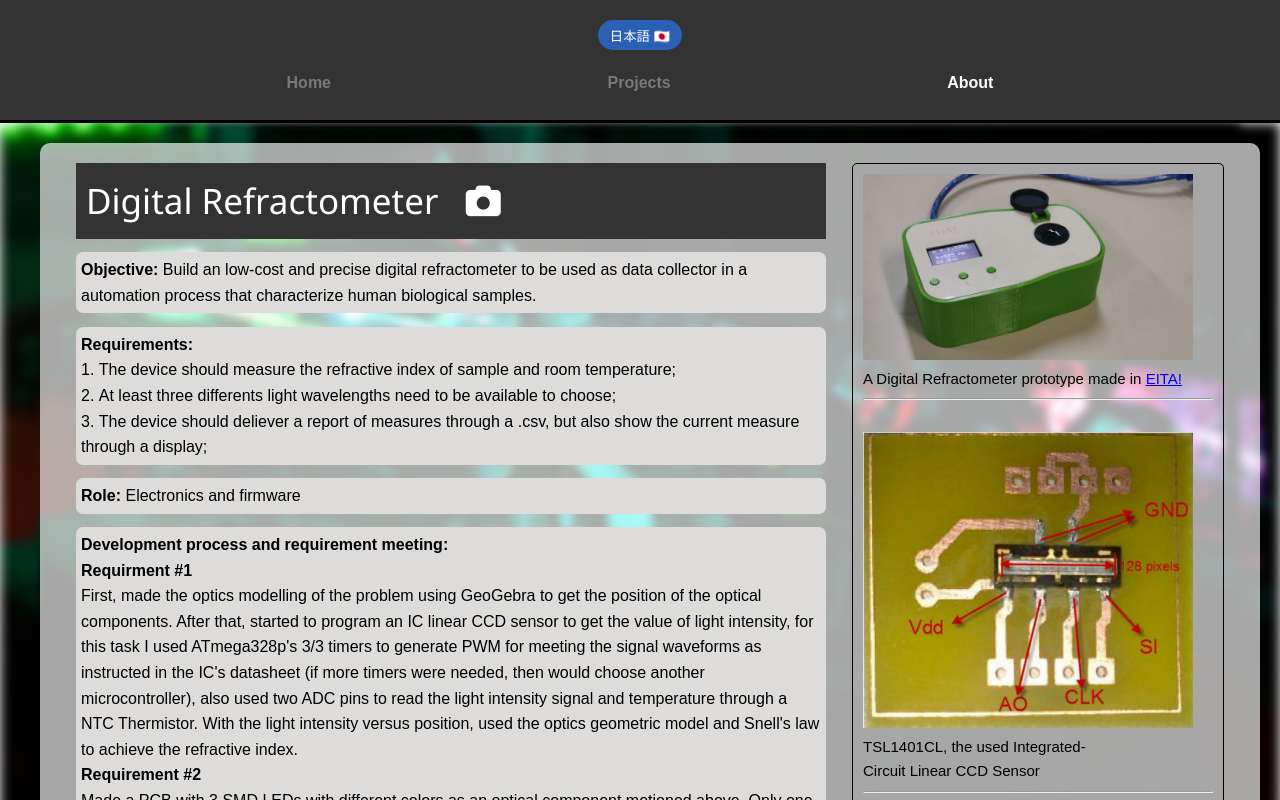
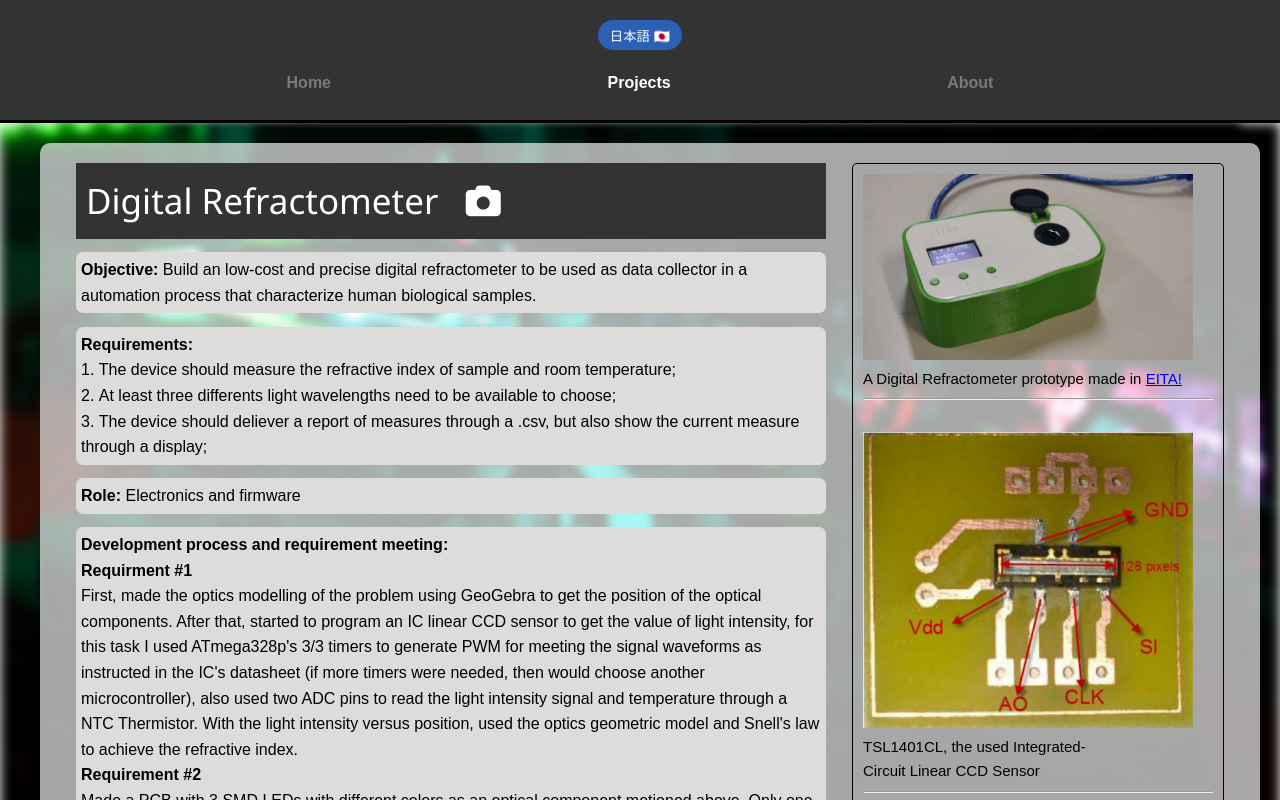
Before and after one commit to luisfmiki/luisfmiki.github.io, a plain HTML site: page projects/digital-refractometer/index.html in a window 1280 px wide. Shown: the top 800 px of the page. Drawn offline with Linux system fonts and the light colour scheme.

Commit message:
fix page highlight

```diff
--- a/projects/digital-refractometer/index.html
+++ b/projects/digital-refractometer/index.html
@@ -31,8 +31,8 @@
         <nav>
             <ul>
                 <li><a style="color:rgb(121, 121, 121)" id="home" href="../../index.html"></a></li>
-                <li><a style="color:rgb(121, 121, 121)" id="projects" href="../projects.html"></a></li>
-                <li><a style="color:white" id="about" href="../../about/about.html"></a></li>
+                <li><a style="color:white" id="projects" href="../projects.html"></a></li>
+                <li><a style="color:rgb(121, 121, 121)" id="about" href="../../about/about.html"></a></li>
             </ul>
         </nav>
     </header>
```
Also changed, not shown: projects/uaikey/index.html (+2 -2 lines).
